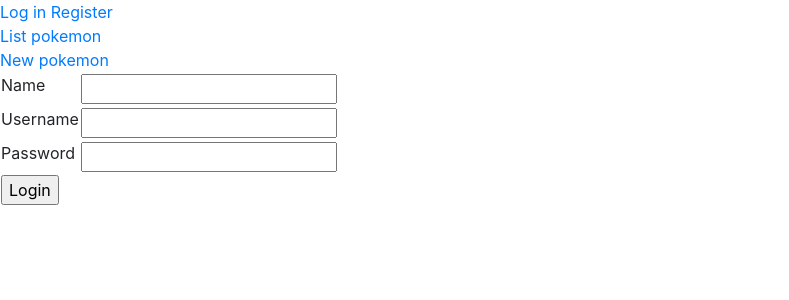
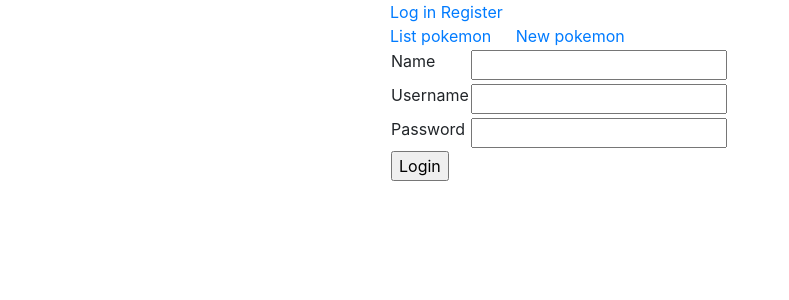
Before and after one commit to vikke1234/pokemon, a Flask app: page /auth/register in a window 1280 px wide. Shown: the top 300 px of the page, without its empty margins (0-789 px from the left). Run offline with Flask 2, Linux system fonts and the light colour scheme; some libraries are stand-ins or nearby versions.

Commit message:
more style changes

```diff
--- a/application/templates/layout.html
+++ b/application/templates/layout.html
@@ -7,7 +7,7 @@
     </head>
 
     <body>
-        <div class=".content">
+        <div class="content" style="margin:auto;max-width:500px;">
             {% if current_user.is_authenticated %}
             <p>
                 Logged in: {{ current_user.name }}. <a href="{{ url_for('auth_logout') }}" > Log out </a>
@@ -17,9 +17,7 @@
             <a href="{{ url_for('auth_register') }}">Register</a>
             {% endif %}
             <div>
-                <a href="{{ url_for('pokemon_index') }}" > List pokemon </a>
-            </div>
-            <div>
+                <a style="padding-right:20px;" href="{{ url_for('pokemon_index') }}" > List pokemon </a>
                 <a href="{{ url_for('poke_form') }}" > New pokemon </a>
             </div>
 
```
